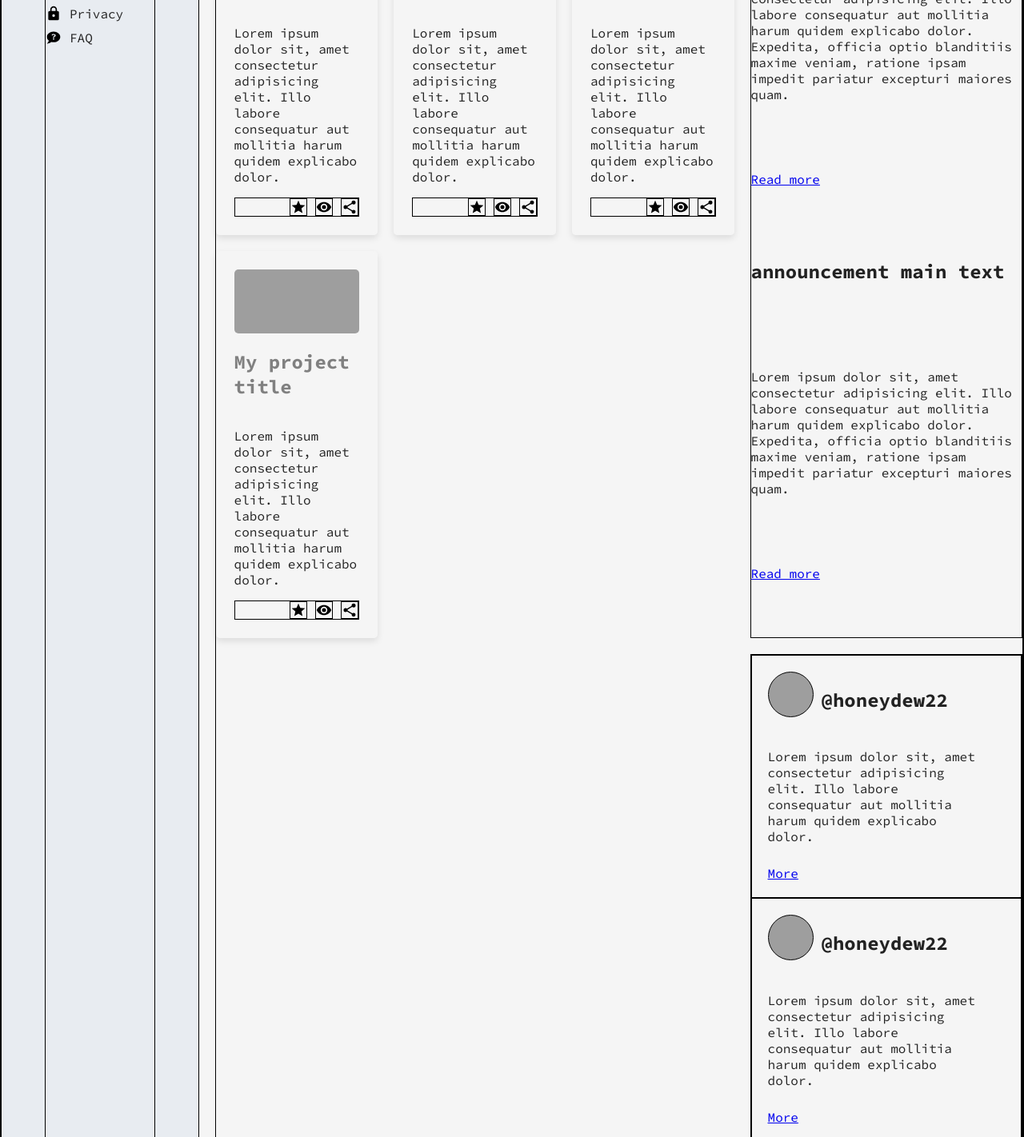
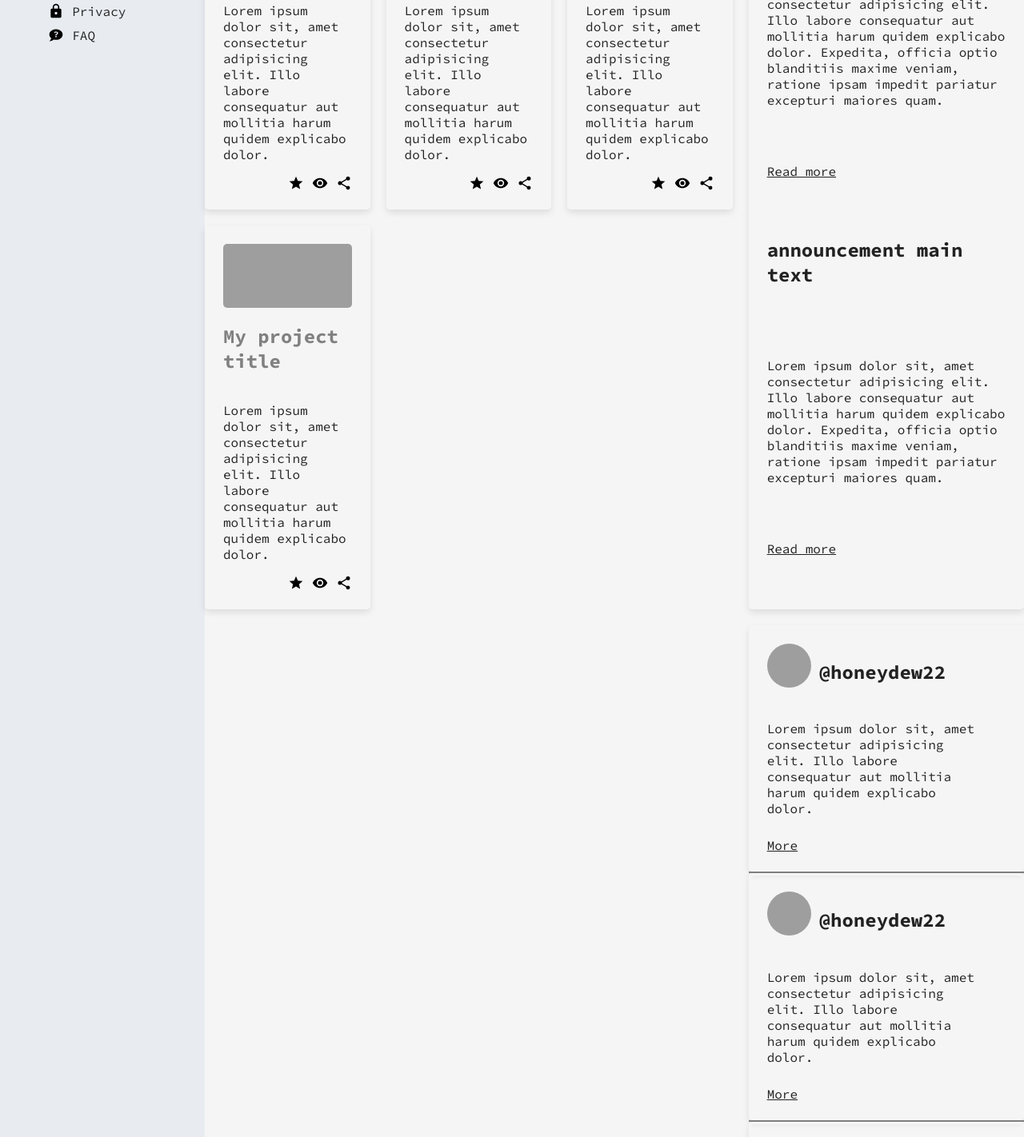
Before and after one commit to Avinashlimbu/admin-dashboard, a plain HTML site: page index.html in a window 1280 px wide. Shown: the part 318-1740 px from the top of the page at 80% size. Drawn offline with Linux system fonts and the light colour scheme; grey boxes are pictures that could not be loaded.

Commit message:
Cleaned design for Footer

```diff
--- a/index.html
+++ b/index.html
@@ -127,6 +127,7 @@
                 </p>
                 <a href="/index.html">More</a>
             </div>
+            <div class="divider"></div>
              <div class="trending-card">
                 <div class="profile-pic"></div>
                 <h2>@honeydew22</h2>
@@ -135,6 +136,7 @@
                 </p>
                 <a href="/index.html">More</a>
             </div>
+            <div class="divider"></div>
              <div class="trending-card">
                 <div class="profile-pic"></div>
                 <h2>@honeydew22</h2>
--- a/stylesheet.css
+++ b/stylesheet.css
@@ -13,9 +13,9 @@ html, body {
     padding: 0;
 }
 
-div {
+/* div {
     border: solid 1px black;
-}
+} */
 
 ul, li {
     list-style-type: none;
@@ -23,7 +23,6 @@ ul, li {
 
 .container {
     display: grid;
-    gap: 20px;
     grid-template-columns: 1fr 4fr;
     grid-template-rows: 4fr;
     background-color: var(--bg-main);
@@ -40,6 +39,14 @@ ul, li {
     --accent-muted: #CC8225;
     --text-primary: #222222;
     --text-secondary: #555555;
+}
+
+a:hover {
+    color: var(--primary-light);
+}
+
+a {
+    color: var(--text-primary);
 }
 
 /* header styling */
@@ -104,7 +111,6 @@ ul, li {
     background-repeat: no-repeat;
     text-decoration: none;
     padding-left: 30px;
-    color: var(--text-primary);
 }
 
 /* icon images for sidebar*/
@@ -237,6 +243,12 @@ ul, li {
 .announcements {
     display: grid;
     grid-area: 2 / 4 / 4 / 4;
+    gap: 10px;
+    padding: 20px;
+    border: solid whitesmoke;
+    border-radius: 5px;
+    box-shadow: 0 4px 8px rgba(0, 0, 0, 0.1);
+
 }
 
 .trending {
@@ -264,6 +276,9 @@ ul, li {
     grid-template-columns: 1fr 1fr 1fr 1fr;
     gap: 10px;
     padding: 20px;
+    border: solid whitesmoke;
+    border-radius: 5px;
+    box-shadow: 0 4px 8px rgba(0, 0, 0, 0.1);
 }
 
 .trending-card > p {
```
